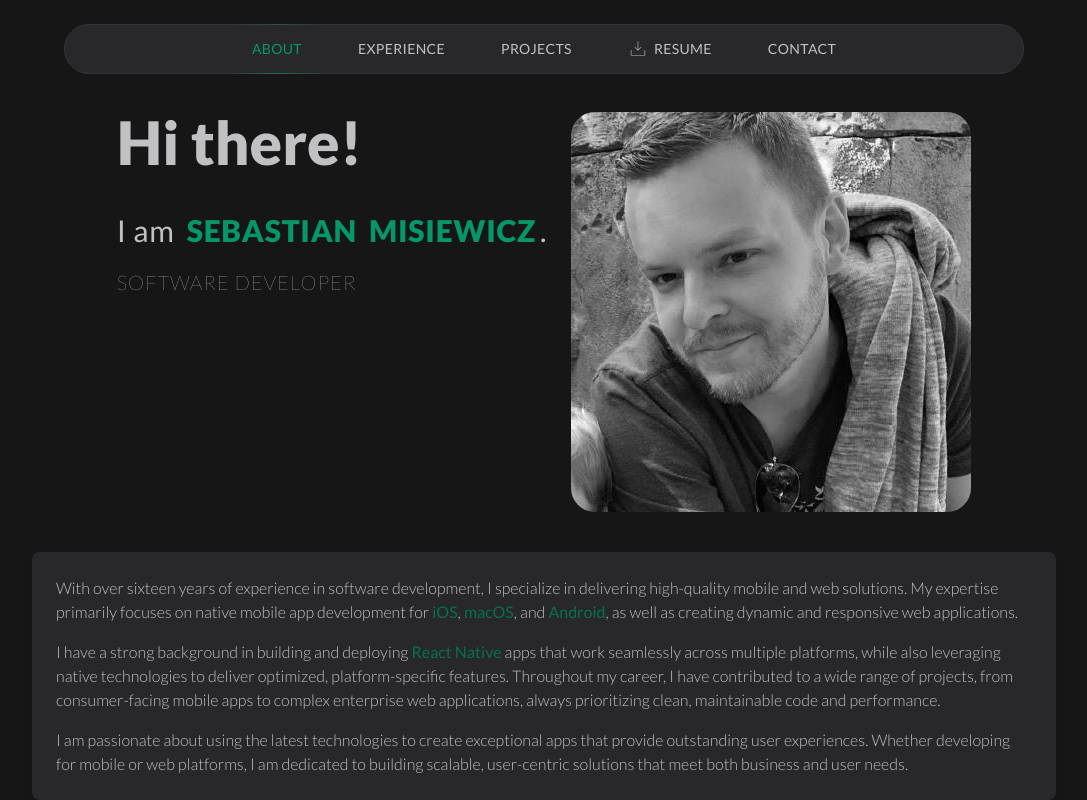
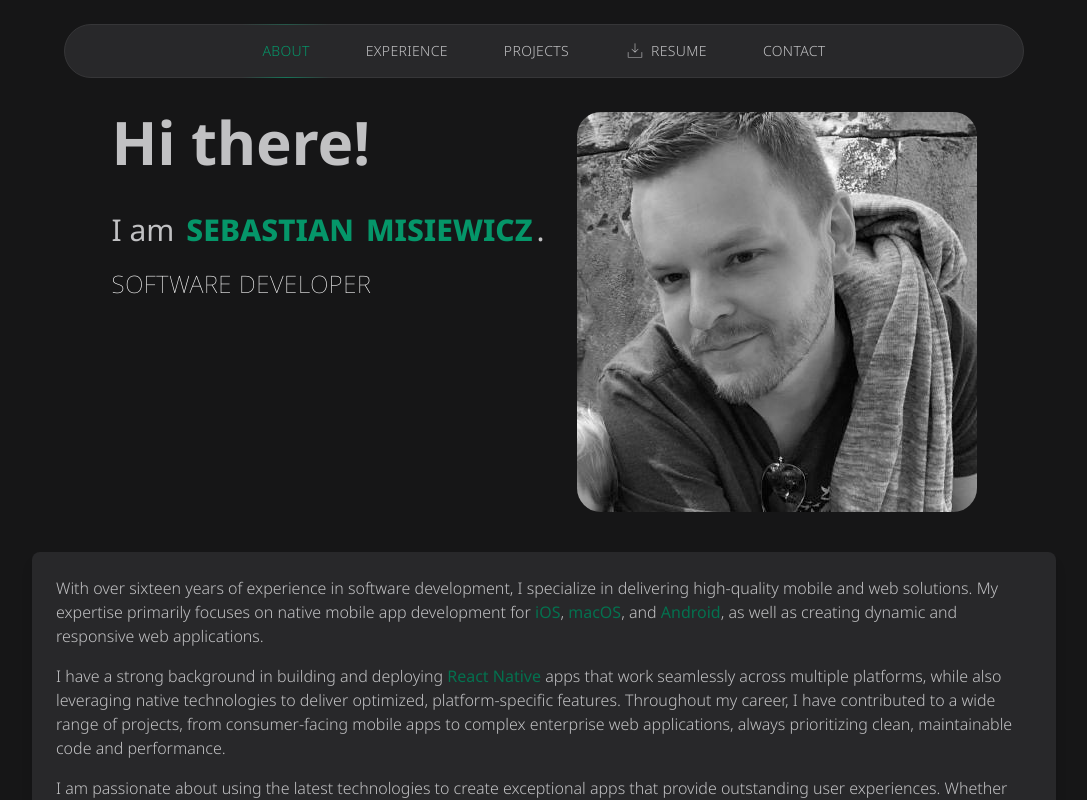
Before and after one commit to smisiewicz/personal-site, a React (Vite) app: page / in a window 1280 px wide. Shown: the top 800 px of the page, without its empty margins (96-1183 px from the left). Built offline with nearby package versions, Linux system fonts and the light colour scheme.

Commit message:
more css adjustments

```diff
--- a/index.html
+++ b/index.html
@@ -5,7 +5,9 @@
     <meta name="viewport" content="width=device-width, initial-scale=1.0" />
     <title>Sebastian Misiewicz | Personal Site</title>
 
-    <link href="https://fonts.googleapis.com/css2?family=Lato:wght@100;300;400;900&display=swap" rel="stylesheet">
+    <link rel="preconnect" href="https://fonts.googleapis.com">
+    <link rel="preconnect" href="https://fonts.gstatic.com" crossorigin>
+    <link href="https://fonts.googleapis.com/css2?family=Noto+Sans:ital,wght@0,100..900;1,100..900&display=swap" rel="stylesheet">
 </head>
 
 <body>
--- a/src/navigation/NavLink.tsx
+++ b/src/navigation/NavLink.tsx
@@ -15,7 +15,7 @@ const NavLink = (props: NavLinkProps) => {
 
     let linkClassName = className ? `${className} ` : ''
     linkClassName +=
-        'py-2.5 md:py-3.5 px-5 hover:text-dark_primary transition-all duration-300 uppercase tracking-wide relative'
+        'py-2.5 md:py-4 px-5 hover:text-dark_primary transition-all duration-300 uppercase font-light tracking-wide relative'
 
     if (location.pathname === to) {
         linkClassName += ' text-dark_primary'
--- a/src/pages/Experience.tsx
+++ b/src/pages/Experience.tsx
@@ -171,7 +171,7 @@ const Experience = () => {
                                 </div>
 
                                 <div
-                                    className={`bg-dark_card w-full shadow-md rounded-lg p-6 md:mt-1 ${
+                                    className={`bg-dark_card w-full shadow-md rounded-lg p-6 pb-10 md:mt-1 ${
                                         index % 2 === 0 ? 'md:ml-8' : 'md:mr-8'
                                     }`}
                                 >
@@ -181,6 +181,8 @@ const Experience = () => {
                                     <div className="text-xl font-light uppercase tracking-wider mb-3">
                                         {experience.company}
                                     </div>
+
+                                    <div className="h-px w-full bg-dark_border my-5" />
 
                                     <p className="text-dark_text_primary font-bold mb-1">{experience.title}</p>
 
--- a/src/pages/Home.tsx
+++ b/src/pages/Home.tsx
@@ -5,19 +5,19 @@ import { FaGithub, FaLinkedin } from 'react-icons/fa'
 const Home = () => {
     return (
         <div className="items-center">
-            <div className="flex justify-center space-x-6">
+            <div className="flex justify-center space-x-8">
                 <div className="space-y-5">
                     <h1 className="text-6xl font-bold mb-10">Hi there!</h1>
 
                     <div className="flex">
-                        <h3 className="text-3xl font-extrabold tracking-wide flex-wrap">
+                        <h3 className="text-3xl font-extrabold flex-wrap">
                             <span className="inline-block font-normal mr-3">I am</span>
                             <span className="inline-block mr-3 uppercase text-dark_primary">Sebastian</span>
                             <span className="uppercase text-dark_primary">Misiewicz</span>
                             <span className="font-normal ml-1">.</span>
                         </h3>
                     </div>
-                    <h3 className="text-xl font-thin text-white uppercase tracking-wider absolute">
+                    <h3 className="text-2xl font-thin text-white uppercase tracking-wide absolute">
                         Software Developer
                     </h3>
                 </div>
--- a/src/pages/Projects.tsx
+++ b/src/pages/Projects.tsx
@@ -123,7 +123,7 @@ interface VideoThumbnailProps extends Video {
 
 const VideoThumbnail: React.FC<VideoThumbnailProps> = ({ company, thumbnail, title, subtitle, onClick }) => {
     return (
-        <div className="container bg-dark_card border border-dark_border rounded-lg p-3 transform transition duration-300 hover:scale-105 font-light shadow-md shadow-dark_shadow">
+        <div className="container bg-dark_card border border-dark_border rounded-lg p-3 transform transition duration-300 hover:scale-105 font-light">
             {/* Video Thumbnail Grid Item */}
             <div className="cursor-pointer" onClick={onClick}>
                 <img src={thumbnail} alt="" className="w-full h-full object-cover rounded-md " />
@@ -131,7 +131,7 @@ const VideoThumbnail: React.FC<VideoThumbnailProps> = ({ company, thumbnail, tit
                 <div className="mt-5 mb-5 px-2">
                     <div className="text-xl font-light uppercase tracking-wider">{company}</div>
 
-                    <div className="h-px w-full bg-dark_inset_border my-5" />
+                    <div className="h-px w-full bg-dark_border my-5" />
 
                     <div className="text-dark_text_primary font-bold mb-2">{title}</div>
                     <div className="text-dark_text_primary font-light">{subtitle}</div>
--- a/tailwind.config.js
+++ b/tailwind.config.js
@@ -28,14 +28,21 @@ module.exports = {
                 dark_button_border_transparent: '#c1c1c333',
             },
             fontFamily: {
-                primary: ['Lato', 'Helvetica', 'Arial', 'sans-serif'],
+                primary: ['Noto Sans', 'Helvetica', 'Arial', 'sans-serif'],
             },
             fontWeight: {
                 thin: 100,
+                extraLight: 200,
                 light: 300,
-                normal: 400,
+                regular: 400,
+                medium: 500,
+                semiBold: 600,
                 bold: 700,
-                extrabold: 900,
+                extraBold: 800,
+                black: 900,
+            },
+            fontSize: {
+                md: '1rem',
             },
         },
     },
```
